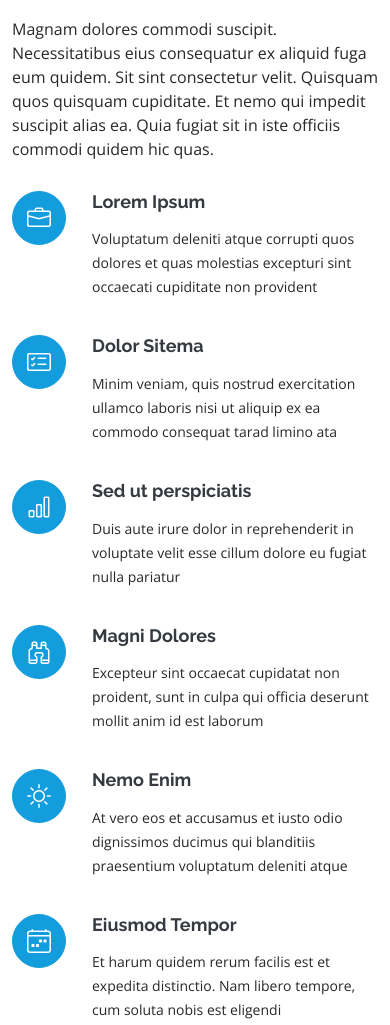
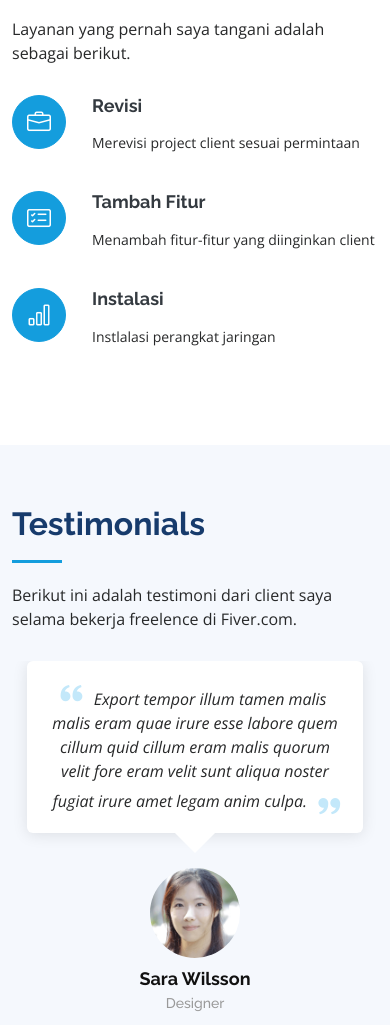
Before and after one commit to achmadtaufiqhidayat/LitDig_Case_Sudy_MyCV, a plain HTML site: page index.html in a window 390 px wide. Shown: the part 7658-8683 px from the top of the page. Drawn offline with nearby package versions, Linux system fonts and the light colour scheme.

Commit message:
menambah detail service, contact dan testimonial

```diff
--- a/index.html
+++ b/index.html
@@ -466,31 +466,26 @@
 
         <div class="section-title">
           <h2>Services</h2>
-          <p>Magnam dolores commodi suscipit. Necessitatibus eius consequatur ex aliquid fuga eum quidem. Sit sint
-            consectetur velit. Quisquam quos quisquam cupiditate. Et nemo qui impedit suscipit alias ea. Quia fugiat sit
-            in iste officiis commodi quidem hic quas.</p>
+          <p>Layanan yang pernah saya tangani adalah sebagai berikut.</p>
         </div>
 
         <div class="row">
           <div class="col-lg-4 col-md-6 icon-box" data-aos="fade-up">
             <div class="icon"><i class="bi bi-briefcase"></i></div>
-            <h4 class="title"><a href="">Lorem Ipsum</a></h4>
-            <p class="description">Voluptatum deleniti atque corrupti quos dolores et quas molestias excepturi sint
-              occaecati cupiditate non provident</p>
+            <h4 class="title"><a href="">Revisi</a></h4>
+            <p class="description">Merevisi project client sesuai permintaan</p>
           </div>
           <div class="col-lg-4 col-md-6 icon-box" data-aos="fade-up" data-aos-delay="100">
             <div class="icon"><i class="bi bi-card-checklist"></i></div>
-            <h4 class="title"><a href="">Dolor Sitema</a></h4>
-            <p class="description">Minim veniam, quis nostrud exercitation ullamco laboris nisi ut aliquip ex ea commodo
-              consequat tarad limino ata</p>
+            <h4 class="title"><a href="">Tambah Fitur</a></h4>
+            <p class="description">Menambah fitur-fitur yang diinginkan client</p>
           </div>
           <div class="col-lg-4 col-md-6 icon-box" data-aos="fade-up" data-aos-delay="200">
             <div class="icon"><i class="bi bi-bar-chart"></i></div>
-            <h4 class="title"><a href="">Sed ut perspiciatis</a></h4>
-            <p class="description">Duis aute irure dolor in reprehenderit in voluptate velit esse cillum dolore eu
-              fugiat nulla pariatur</p>
+            <h4 class="title"><a href="">Instalasi</a></h4>
+            <p class="description">Instlalasi perangkat jaringan</p>
           </div>
-          <div class="col-lg-4 col-md-6 icon-box" data-aos="fade-up" data-aos-delay="300">
+          <!-- <div class="col-lg-4 col-md-6 icon-box" data-aos="fade-up" data-aos-delay="300">
             <div class="icon"><i class="bi bi-binoculars"></i></div>
             <h4 class="title"><a href="">Magni Dolores</a></h4>
             <p class="description">Excepteur sint occaecat cupidatat non proident, sunt in culpa qui officia deserunt
@@ -507,7 +502,7 @@
             <h4 class="title"><a href="">Eiusmod Tempor</a></h4>
             <p class="description">Et harum quidem rerum facilis est et expedita distinctio. Nam libero tempore, cum
               soluta nobis est eligendi</p>
-          </div>
+          </div> -->
         </div>
 
       </div>
@@ -519,9 +514,7 @@
 
         <div class="section-title">
           <h2>Testimonials</h2>
-          <p>Magnam dolores commodi suscipit. Necessitatibus eius consequatur ex aliquid fuga eum quidem. Sit sint
-            consectetur velit. Quisquam quos quisquam cupiditate. Et nemo qui impedit suscipit alias ea. Quia fugiat sit
-            in iste officiis commodi quidem hic quas.</p>
+          <p>Berikut ini adalah testimoni dari client saya selama bekerja freelence di Fiver.com.</p>
         </div>
 
         <div class="testimonials-slider swiper" data-aos="fade-up" data-aos-delay="100">
@@ -610,9 +603,7 @@
 
         <div class="section-title">
           <h2>Contact</h2>
-          <p>Magnam dolores commodi suscipit. Necessitatibus eius consequatur ex aliquid fuga eum quidem. Sit sint
-            consectetur velit. Quisquam quos quisquam cupiditate. Et nemo qui impedit suscipit alias ea. Quia fugiat sit
-            in iste officiis commodi quidem hic quas.</p>
+          <p>Anda bisa menghubungi saya pada alamat yang tertera.</p>
         </div>
 
         <div class="row" data-aos="fade-in">
@@ -622,19 +613,19 @@
               <div class="address">
                 <i class="bi bi-geo-alt"></i>
                 <h4>Location:</h4>
-                <p>A108 Adam Street, New York, NY 535022</p>
+                <p>Banyuwangi, Jawa Timur, Indonesia</p>
               </div>
 
               <div class="email">
                 <i class="bi bi-envelope"></i>
                 <h4>Email:</h4>
-                <p>info@example.com</p>
+                <p>ahmadtaufiq@gmail.com</p>
               </div>
 
               <div class="phone">
                 <i class="bi bi-phone"></i>
                 <h4>Call:</h4>
-                <p>+1 5589 55488 55s</p>
+                <p>+6288160272881</p>
               </div>
 
               <iframe
```
